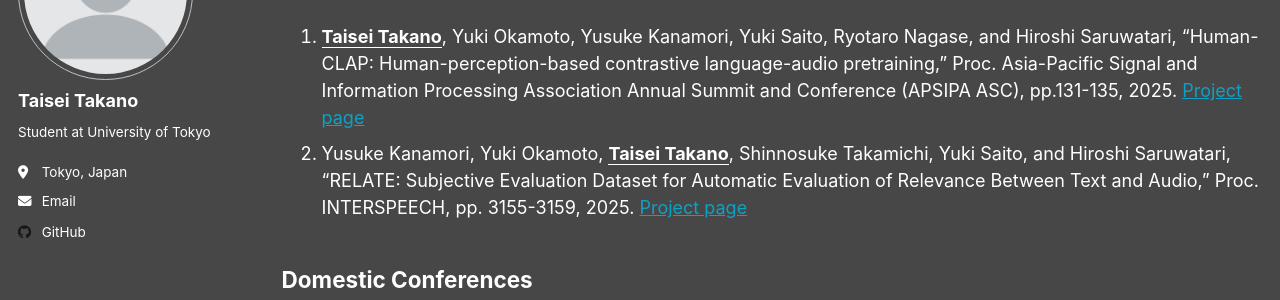
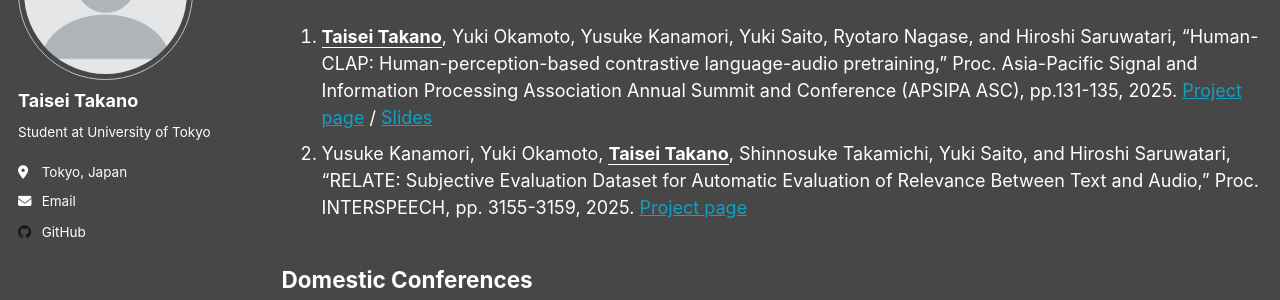
Before and after one commit to ttakano398/ttakano398.github.io, a Jekyll site: the page built from _pages/publication.md, in a window 1280 px wide and 1273 px high. Shown: the part 194-494 px from the top of the window. Built offline with Jekyll 4.4.1, drawn with Linux system fonts in a browser that asks for light colours.

```diff
--- a/_pages/publication.md
+++ b/_pages/publication.md
@@ -16,7 +16,7 @@ author_profile: true
 {% endfor %} -->
 
 ## International Conferences
-1. **<u>Taisei Takano</u>**, Yuki Okamoto, Yusuke Kanamori, Yuki Saito, Ryotaro Nagase, and Hiroshi Saruwatari,  “Human-CLAP: Human-perception-based contrastive language-audio pretraining,” Proc. Asia-Pacific Signal and Information Processing Association Annual Summit and Conference (APSIPA ASC), pp.131-135, 2025. [Project page](https://github.com/sarulab-speech/Human-CLAP)
+1. **<u>Taisei Takano</u>**, Yuki Okamoto, Yusuke Kanamori, Yuki Saito, Ryotaro Nagase, and Hiroshi Saruwatari,  “Human-CLAP: Human-perception-based contrastive language-audio pretraining,” Proc. Asia-Pacific Signal and Information Processing Association Annual Summit and Conference (APSIPA ASC), pp.131-135, 2025. [Project page](https://github.com/sarulab-speech/Human-CLAP) / <a href="../uploaded_files/APSIPA2025_Takano_fixed.pdf">Slides</a>
 2. Yusuke Kanamori, Yuki Okamoto, **<u>Taisei Takano</u>**, Shinnosuke Takamichi, Yuki Saito, and Hiroshi Saruwatari,  "RELATE: Subjective Evaluation Dataset for Automatic Evaluation of Relevance Between Text and Audio," Proc. INTERSPEECH, pp. 3155-3159, 2025. [Project page](https://github.com/sarulab-speech/RELATE)
 
 ## Domestic Conferences
```
Also changed, not shown: 2 other files.
